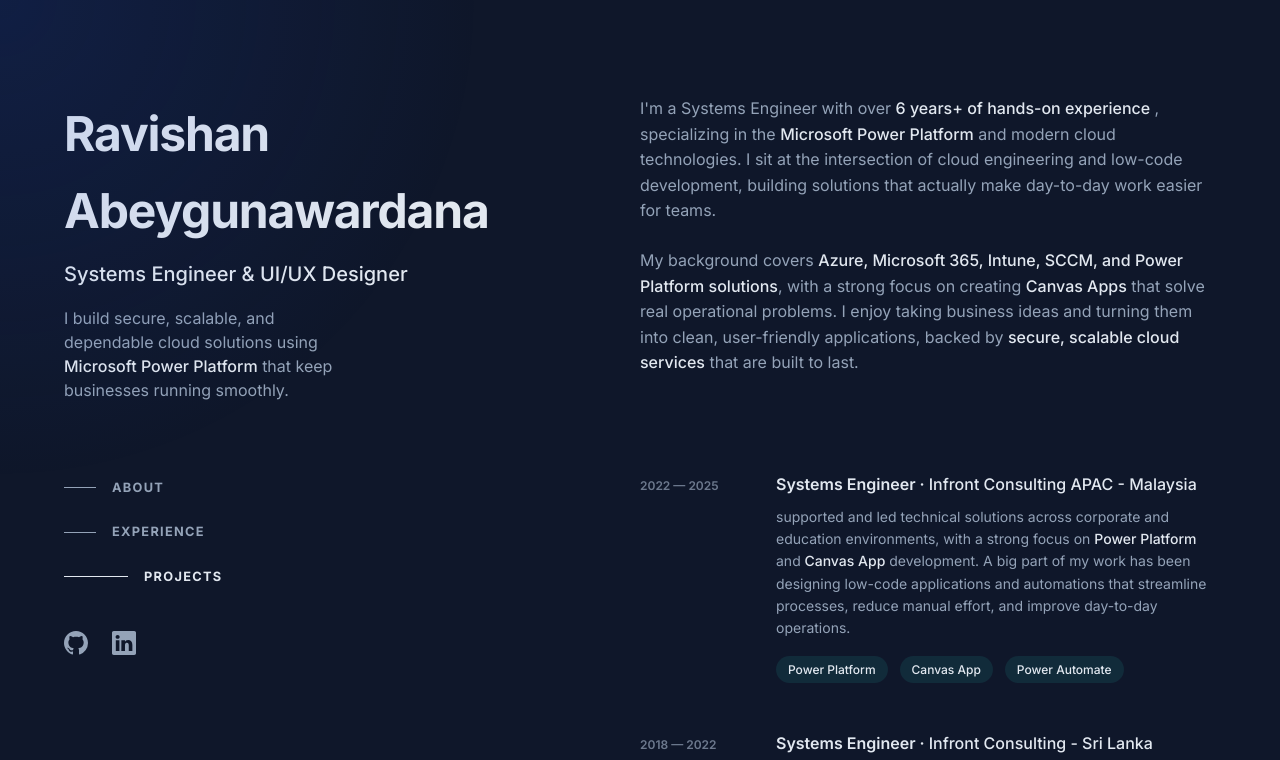
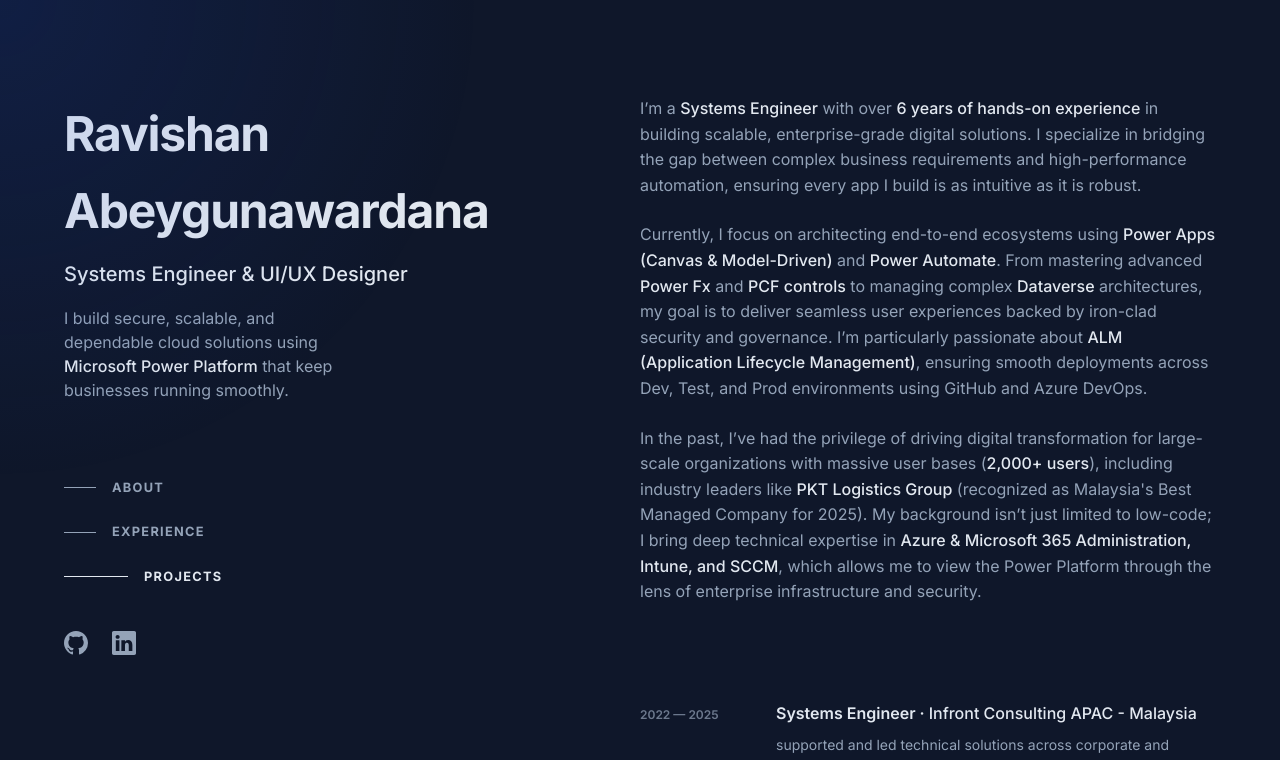
Before and after one commit to ravishan-lk/portfolio, a React (Vite) app: page / in a window 1280 px wide. Shown: the top 760 px of the page. Built offline with nearby package versions, Linux system fonts and the light colour scheme.

Commit message:
Update About section text from user request

```diff
--- a/src/App.jsx
+++ b/src/App.jsx
@@ -106,10 +106,13 @@
               <h3 className="section-title mobile-only">About</h3>
               <div className="prose">
                 <p>
-                  I'm a Systems Engineer with over <span className="highlight">6 years+ of hands-on experience </span>, specializing in the <span className="highlight">Microsoft Power Platform</span> and modern cloud technologies. I sit at the intersection of cloud engineering and low-code development, building solutions that actually make day-to-day work easier for teams.
+                  I’m a <span className="highlight">Systems Engineer</span> with over <span className="highlight">6 years of hands-on experience</span> in building scalable, enterprise-grade digital solutions. I specialize in bridging the gap between complex business requirements and high-performance automation, ensuring every app I build is as intuitive as it is robust.
                 </p>
                 <p>
-                  My background covers <span className="highlight"> Azure, Microsoft 365, Intune, SCCM, and Power Platform solutions</span>, with a strong focus on creating <span className="highlight">Canvas Apps</span> that solve real operational problems. I enjoy taking business ideas and turning them into clean, user-friendly applications, backed by <span className="highlight">secure, scalable cloud services</span> that are built to last.
+                  Currently, I focus on architecting end-to-end ecosystems using <span className="highlight">Power Apps (Canvas & Model-Driven)</span> and <span className="highlight">Power Automate</span>. From mastering advanced <span className="highlight">Power Fx</span> and <span className="highlight">PCF controls</span> to managing complex <span className="highlight">Dataverse</span> architectures, my goal is to deliver seamless user experiences backed by iron-clad security and governance. I’m particularly passionate about <span className="highlight">ALM (Application Lifecycle Management)</span>, ensuring smooth deployments across Dev, Test, and Prod environments using GitHub and Azure DevOps.
+                </p>
+                <p>
+                  In the past, I’ve had the privilege of driving digital transformation for large-scale organizations with massive user bases (<span className="highlight">2,000+ users</span>), including industry leaders like <span className="highlight">PKT Logistics Group</span> (recognized as Malaysia's Best Managed Company for 2025). My background isn’t just limited to low-code; I bring deep technical expertise in <span className="highlight">Azure & Microsoft 365 Administration, Intune, and SCCM</span>, which allows me to view the Power Platform through the lens of enterprise infrastructure and security.
                 </p>
               </div>
             </section>
```
